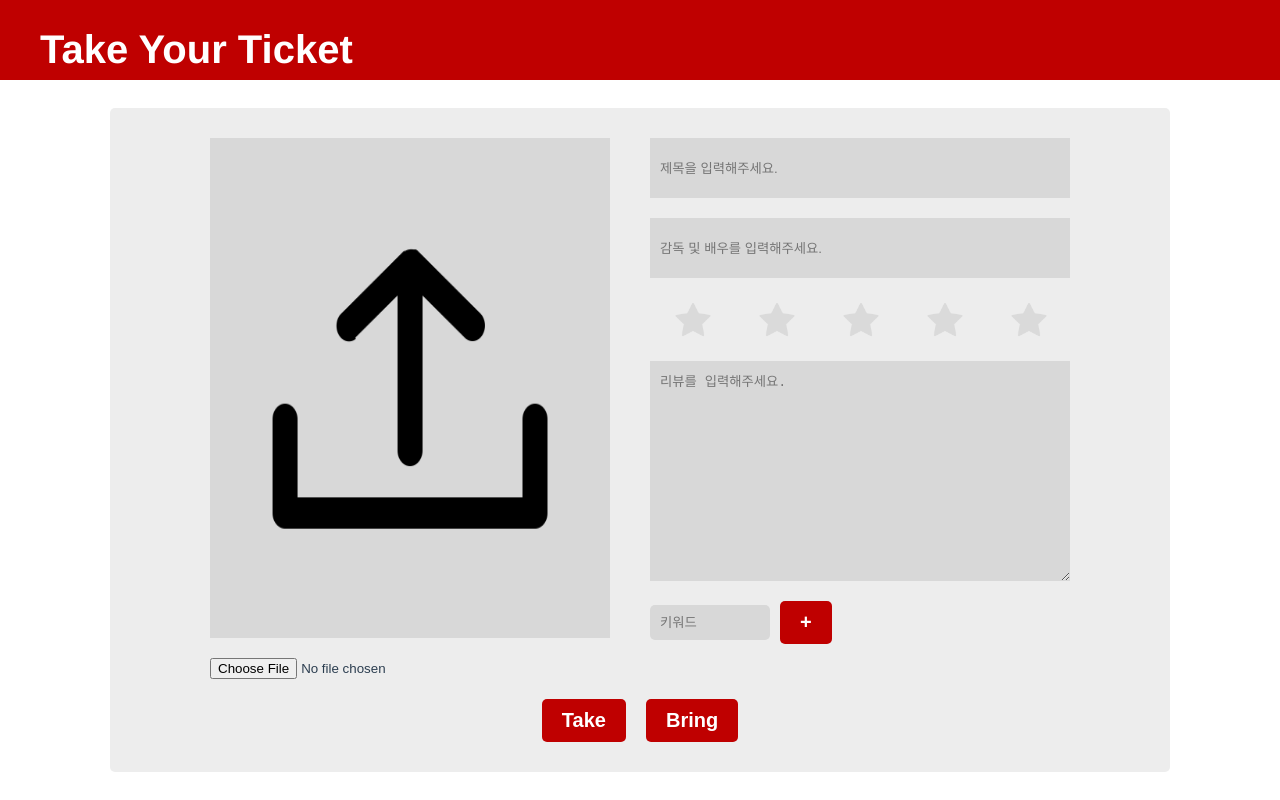
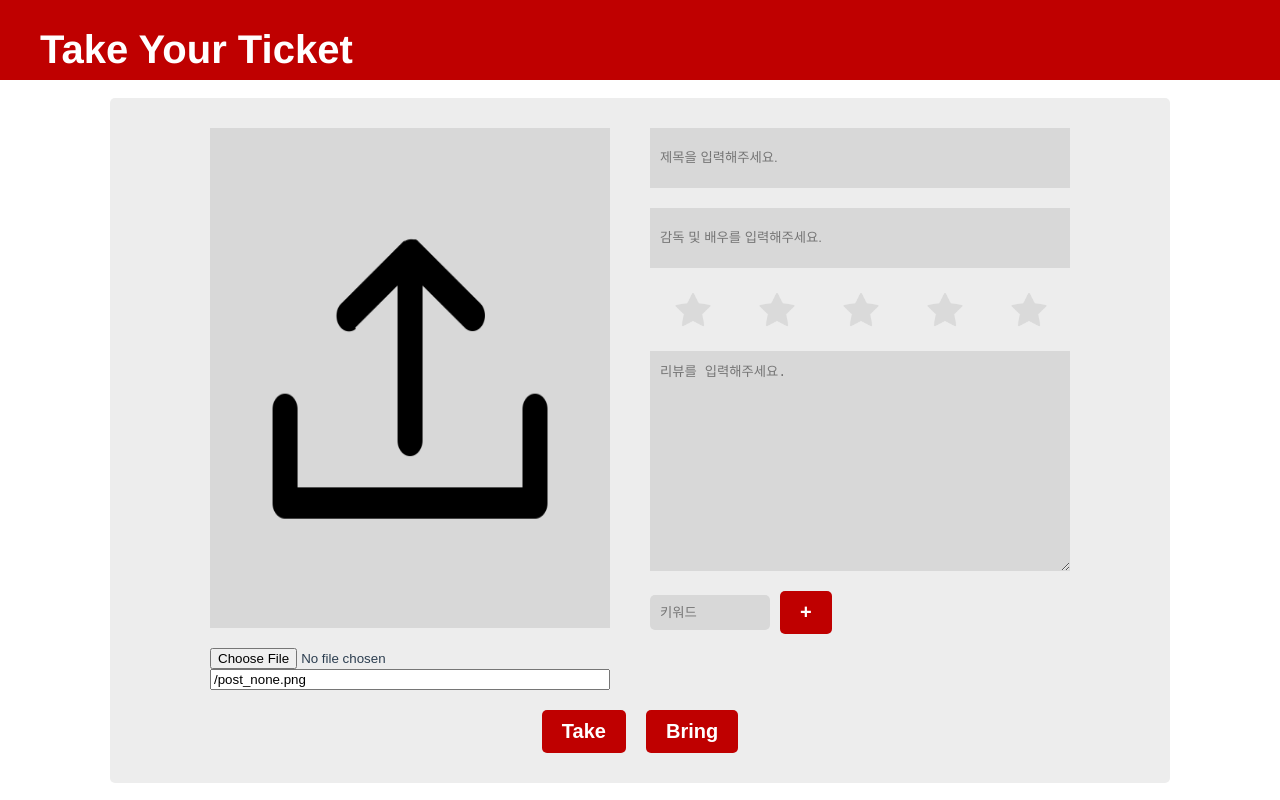
Before and after one commit to a-honey/take-your-ticket, a Vue app: page / in a window 1280 px wide. Built offline with nearby package versions, Linux system fonts and the light colour scheme.

Commit message:
:sparkle: Feat: 이미지 주소 붙여넣기 추가

```diff
--- a/src/components/main/Main.vue
+++ b/src/components/main/Main.vue
@@ -10,6 +10,11 @@
             <img :src="img" alt="티켓 이미지" />
           </div>
           <input type="file" @change="handleImgChange" />
+          <input
+            type="text"
+            placeholder="이미지 주소를 입력해주세요."
+            v-model="img"
+          />
         </div>
         <div class="contentContainer">
           <input
```
